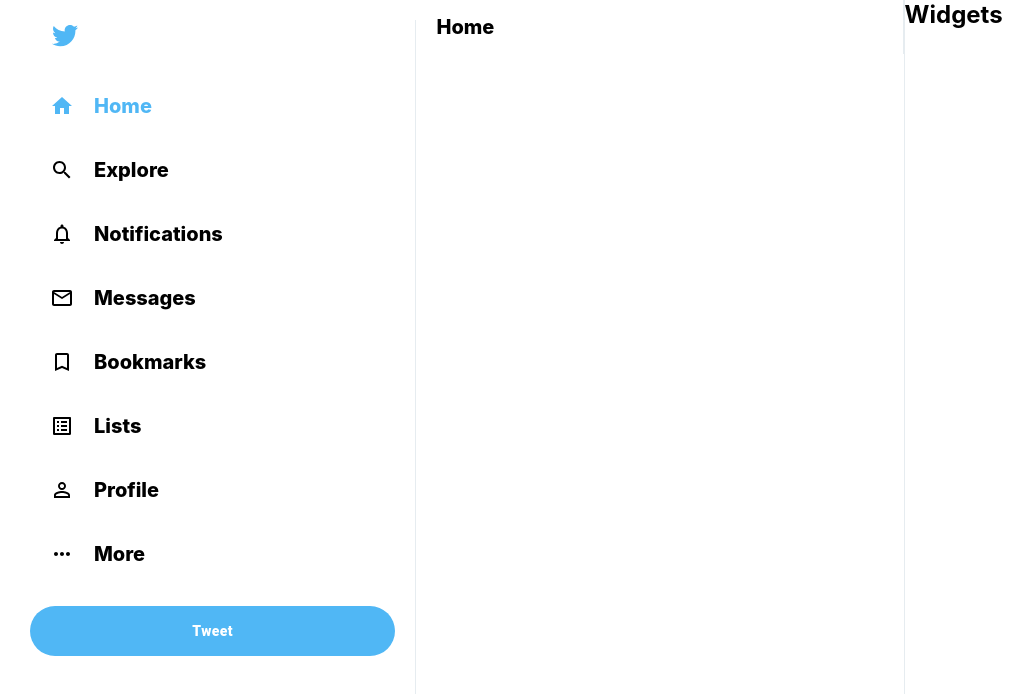
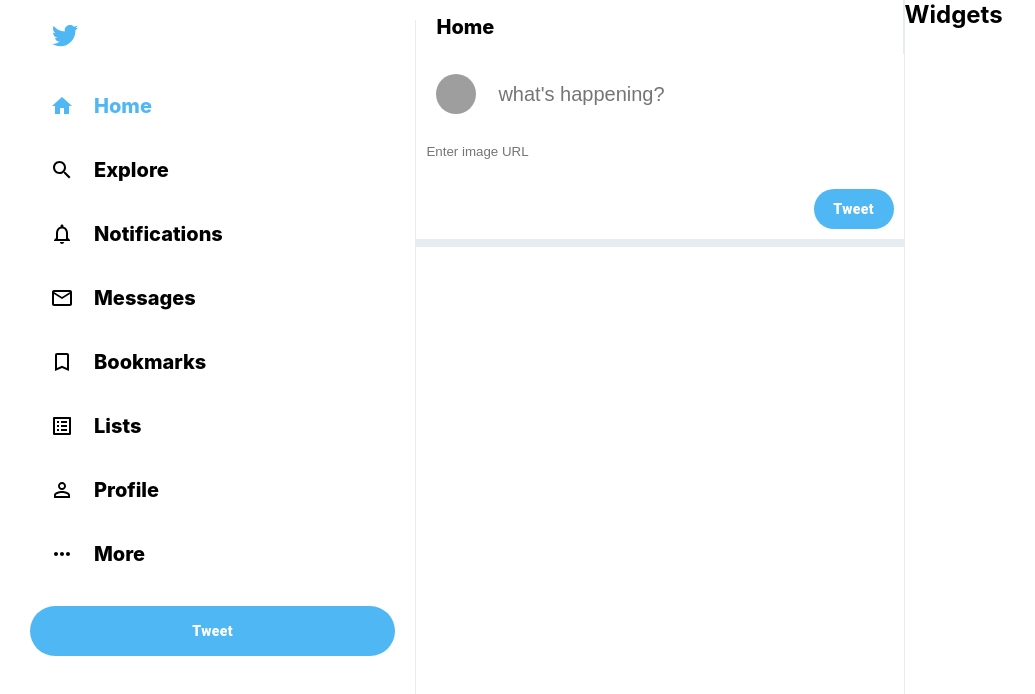
Before and after one commit to clentoo/twitter-clone, a React (Create React App) app: page / in a window 1280 px wide. Shown: the top 694 px of the page, without its empty margins (0-1035 px from the left). Built offline with nearby package versions, Linux system fonts and the light colour scheme; grey boxes are pictures that could not be loaded.

Commit message:
Tweetbox setup complete

```diff
--- a/src/components/TweetBox.js
+++ b/src/components/TweetBox.js
@@ -1,10 +1,27 @@
 import React from "react";
 import "../stylesheets/TweetBox.css";
+import { Avatar, Button } from "@material-ui/core";
 
 function TweetBox() {
-    return <div className="tweetBox">
-
-  </div>;
+  return (
+    <div className="tweetBox">
+      <form>
+        <div className="tweetBox__input">
+          <Avatar
+            src="https://res.cloudinary.com/diqqf3eq2/image/upload/v1595959121/person-1_aufeoq.jpg"
+            alt="cleverLogo"
+          />
+          <input placeholder="what's happening?" type="text" />
+        </div>
+        <input
+          className="tweetBox__imageInput"
+          placeholder="Enter image URL"
+          type="text"
+        />
+        <Button className="tweetBox__tweetButton">Tweet</Button>
+      </form>
+    </div>
+  );
 }
 
 export default TweetBox;
--- a/src/stylesheets/TweetBox.css
+++ b/src/stylesheets/TweetBox.css
@@ -0,0 +1,39 @@
+.tweetBox {
+  padding-bottom: 10px;
+  border-bottom: 8px solid var(--twitter-background);
+  padding-right: 10px;
+}
+
+.tweetBox > form {
+  display: flex;
+  flex-direction: column;
+}
+
+.tweetBox__input {
+  display: flex;
+  padding: 20px;
+}
+
+.tweetBox__input > input {
+  flex: 1;
+  margin-left: 20px;
+  font-size: 20px;
+  border: none;
+}
+.tweetBox__imageInput {
+  border: none;
+  padding: 10px;
+}
+
+.tweetBox__tweetButton {
+  background-color: var(--twitter-color) !important;
+  border: none !important;
+  color: white !important;
+  font-weight: 900 !important;
+  text-transform: inherit !important;
+  border-radius: 30px !important;
+  width: 80px;
+  height: 40px !important;
+  margin-top: 20px !important;
+  margin-left: auto !important;
+}
```
